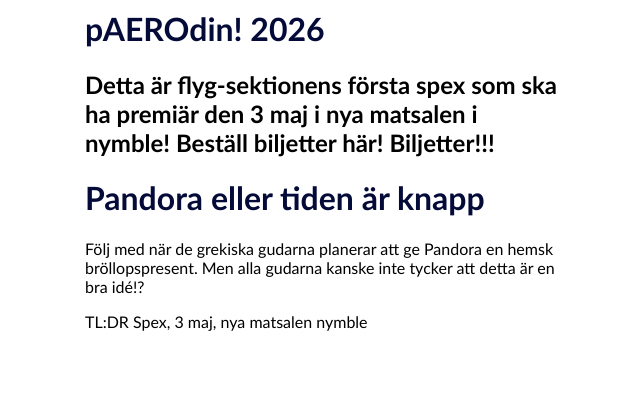
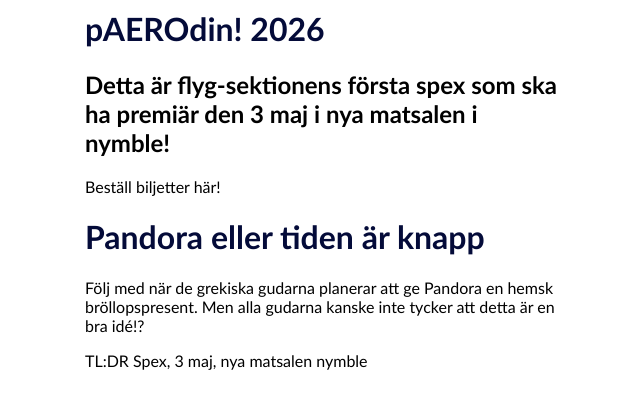
Before and after one commit to paerodin/website, a plain HTML site: page index.html in a window 1280 px wide. Shown: the part 332-740 px from the top of the page, without its empty margins (315-955 px from the left). Drawn offline with Linux system fonts and the light colour scheme.

Commit message:
Update index.html
moved link

```diff
--- a/index.html
+++ b/index.html
@@ -12,10 +12,9 @@
         <h2>
             Detta är flyg-sektionens första spex som ska ha premiär den 3 maj i
             nya matsalen i nymble!
+        </h2>
 
-            Beställ biljetter här!
-            <a href"https://docs.google.com/forms/d/1BzTCj-xoe5zmNULOBMDPB538BKEkaAztbTa98YwZnz0/viewform">Biljetter!!!</a>
-        </h2>
+        <p>  <a href"https://docs.google.com/forms/d/1BzTCj-xoe5zmNULOBMDPB538BKEkaAztbTa98YwZnz0/viewform">Beställ biljetter här! </a></p>
 
         <h1>Pandora eller tiden är knapp</h1>
 
```
